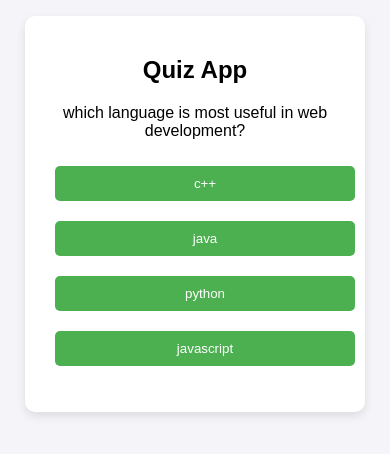
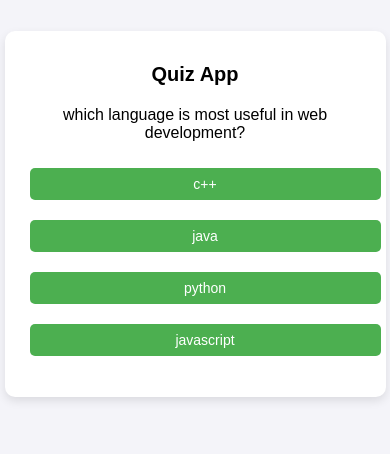
Before and after one commit to ridazaidi110/Quiz-App, a plain HTML site: page index.html in a window 390 px wide. Shown: the part 208-662 px from the top of the page. Drawn offline with Linux system fonts and the light colour scheme.

Commit message:
make responsive

```diff
--- a/style.css
+++ b/style.css
@@ -49,3 +49,22 @@ button:hover {
 #next-button:hover {
     background-color: #007bb5;
 }
+@media (max-width: 400px) {
+    .quiz-container {
+        width: 90%;
+        padding: 15px;
+    }
+
+    button {
+        padding: 8px;
+        font-size: 14px;
+    }
+
+    h2 {
+        font-size: 20px;
+    }
+
+    #question {
+        font-size: 16px;
+    }
+}
```
